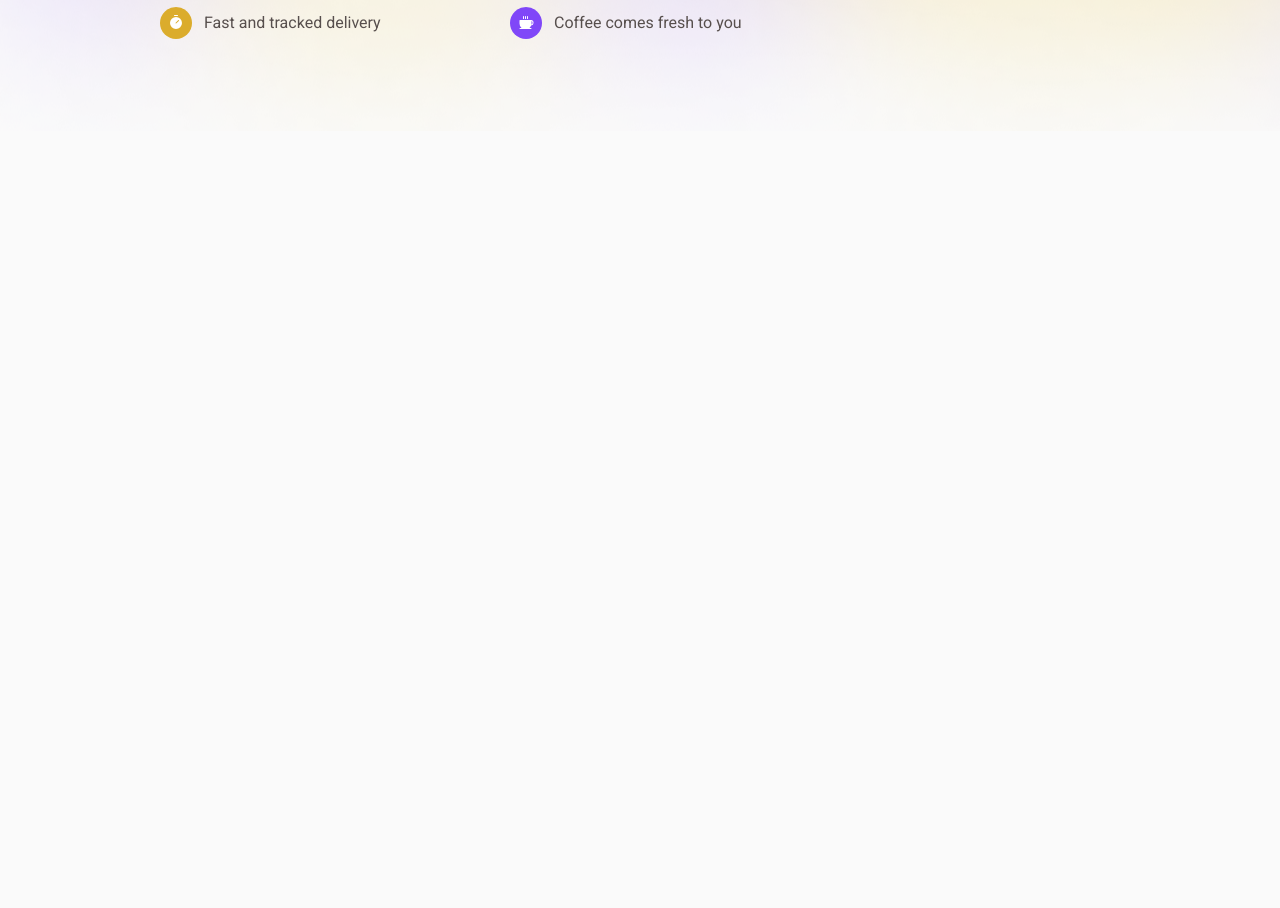
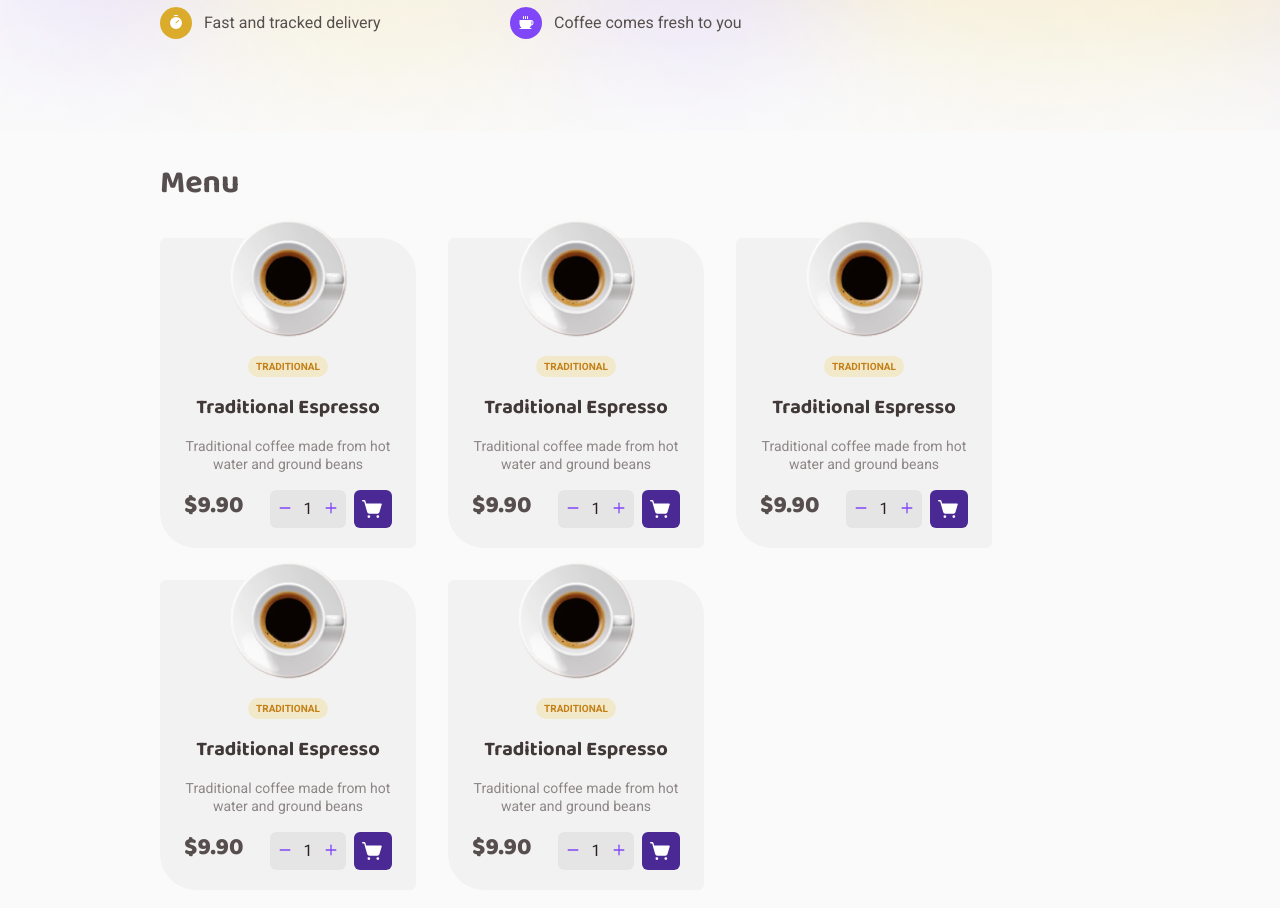
Before and after one commit to renatomarquesteles/ignite-02-coffee-delivery, a React (Vite) app: page / in a window 1280 px wide. Shown: the part 500-1408 px from the top of the page. Before the commit the page ends 800 px from the top, so only its background shows below. Built offline with nearby package versions, Linux system fonts and the light colour scheme.

Commit message:
feat: adds Coffees list components

```diff
--- a/src/pages/Home/index.tsx
+++ b/src/pages/Home/index.tsx
@@ -1,11 +1,33 @@
-import { Coffee, MapPin, Package, ShoppingCart, Timer } from "phosphor-react";
+import {
+  Coffee,
+  MapPin,
+  Package,
+  ShoppingCart,
+  ShoppingCartSimple,
+  Timer,
+} from "phosphor-react";
 
+import coffee1 from "../../assets/coffees/1.png";
 import coffeeCupImg from "../../assets/coffee-cup.png";
 import logoImg from "../../assets/logo.svg";
 import { CartButton } from "../../components/CartButton";
 import { Tag } from "../../components/Tag";
+import { QuantityInput } from "../../components/QuantityInput";
+import { IconButton } from "../../components/IconButton";
 
-import { Benefits, Header, Info, Introduction, Location, Page } from "./styles";
+import {
+  AddToCart,
+  AddToCartWrapper,
+  Benefits,
+  CoffeeCard,
+  CoffeeList,
+  Header,
+  Info,
+  Introduction,
+  Location,
+  Menu,
+  Page,
+} from "./styles";
 
 export const Home = () => {
   return (
@@ -65,6 +87,30 @@ export const Home = () => {
           </div>
           <img src={coffeeCupImg} alt="" />
         </Introduction>
+
+        <Menu>
+          <h1>Menu</h1>
+          <CoffeeList>
+            {Array.from({ length: 5 }, (_, index) => (
+              <CoffeeCard key={index}>
+                <img src={coffee1} alt="" />
+                <Tag>Traditional</Tag>
+                <h1>Traditional Espresso</h1>
+                <p>Traditional coffee made from hot water and ground beans</p>
+                <AddToCart>
+                  <span>$9.90</span>
+
+                  <AddToCartWrapper>
+                    <QuantityInput quantity={1} />
+                    <IconButton type="button">
+                      <ShoppingCartSimple size={22} weight="fill" />
+                    </IconButton>
+                  </AddToCartWrapper>
+                </AddToCart>
+              </CoffeeCard>
+            ))}
+          </CoffeeList>
+        </Menu>
       </main>
     </Page>
   );
--- a/src/pages/Home/styles.ts
+++ b/src/pages/Home/styles.ts
@@ -104,3 +104,83 @@ export const Benefits = styled.div`
     grid-template-columns: 1fr;
   }
 `;
+
+export const Menu = styled.section`
+  padding: 2rem 10rem;
+  display: flex;
+  flex-direction: column;
+  gap: 2.125rem;
+
+  > h1 {
+    font-family: "Baloo 2", sans-serif;
+    font-size: 2rem;
+    line-height: 130%;
+  }
+
+  @media (max-width: 768px) {
+    padding: 1rem 10%;
+  }
+`;
+
+export const CoffeeList = styled.div`
+  display: flex;
+  flex-wrap: wrap;
+  gap: 2rem;
+
+  @media (max-width: 768px) {
+    justify-content: center;
+  }
+`;
+
+export const CoffeeCard = styled.div`
+  width: 16rem;
+  height: 19.375rem;
+  background: ${(props) => props.theme["base-card"]};
+  border-radius: 6px 36px;
+  padding: 1.25rem;
+  display: flex;
+  flex-direction: column;
+  align-items: center;
+  justify-content: space-between;
+
+  > img {
+    width: 7.5rem;
+    height: 7.5rem;
+    margin-top: -2.5rem;
+  }
+
+  > h1 {
+    color: ${(props) => props.theme["base-subtitle"]};
+    font-family: "Baloo 2", sans-serif;
+    font-weight: 700;
+    font-size: 1.25rem;
+    line-height: 130%;
+    text-align: center;
+  }
+
+  > p {
+    color: ${(props) => props.theme["base-label"]};
+    font-size: 0.875rem;
+    line-height: 130%;
+    text-align: center;
+  }
+`;
+
+export const AddToCart = styled.div`
+  width: 100%;
+  display: flex;
+  justify-content: space-between;
+  padding: 0 0.25rem;
+
+  > span {
+    color: ${(props) => props.theme["base-text"]};
+    font-family: "Baloo 2", sans-serif;
+    font-weight: 800;
+    font-size: 1.5rem;
+    line-height: 130%;
+  }
+`;
+export const AddToCartWrapper = styled.div`
+  display: flex;
+  gap: 0.5rem;
+`;
```
Also changed, not shown: src/assets/coffees/1.png (added).
